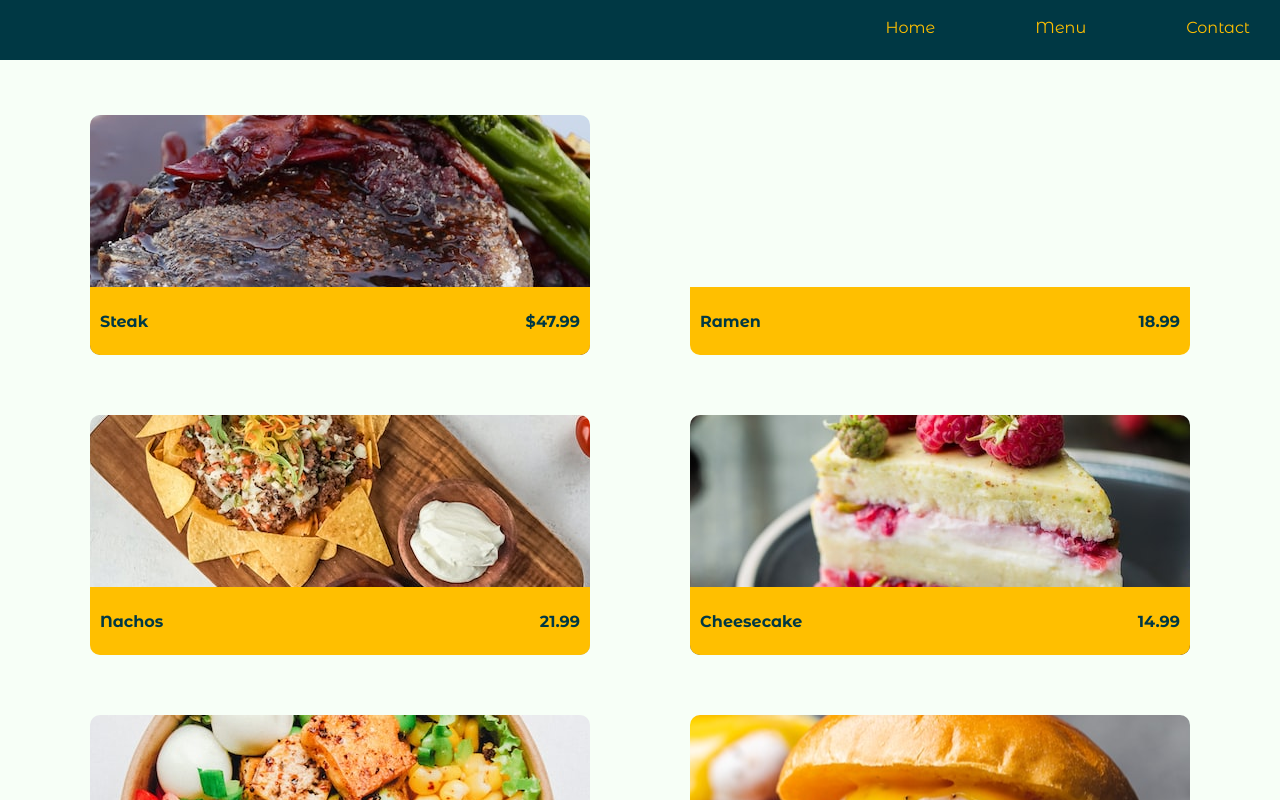
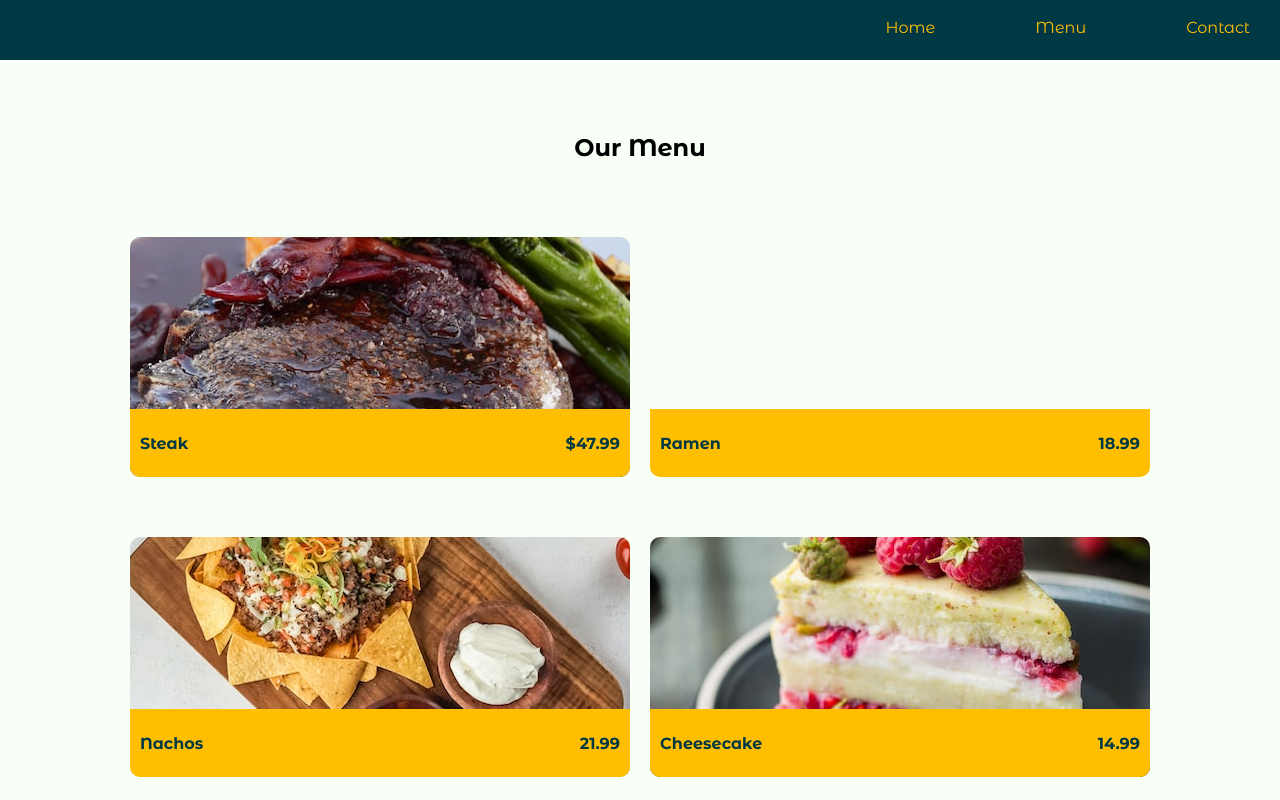
Before and after one commit to JDArciniegas/restaurant-odin-project, a website built with webpack: page dist/index.html in a window 1280 px wide. Both pictures are taken after a click on the item "Menu". Shown: the top 800 px of the page. Built offline with nearby package versions, Linux system fonts and the light colour scheme; files whose address does not match are found by name.

Commit message:
added menu header

```diff
--- a/src/css/menu.css
+++ b/src/css/menu.css
@@ -1,11 +1,18 @@
-#menu-container {
+#menu-container{
+  display: flex;
+  flex-direction: column;
+  align-items: center;
+  margin-top: 300px;
+}
+
+#cards-container {
   width: 100%;
   height: 100%;
   display: grid;
   justify-content: space-evenly;
   grid-template-columns: auto auto;
   grid-template-rows: 300px 300px 300px;
-  margin-top: 50px;
+  margin-top: 25px;
 }
 
 .card {
--- a/src/menu.js
+++ b/src/menu.js
@@ -59,14 +59,20 @@ const menu = () => {
   // create container
   const menuContainer = document.createElement("div");
   const menuHeader = document.createElement("h2");
+  menuHeader.textContent = "Our Menu"
+
+  const cardsContainer = document.createElement("div");
+  menuContainer.appendChild(menuHeader);
+  cardsContainer.setAttribute("id", "cards-container");
+
   menuContainer.setAttribute("id", "menu-container");
 
   Object.values(menuItems).forEach((dish) => {
-    menuContainer.appendChild(
+    cardsContainer.appendChild(
       createDish(dish.name, dish.price, dish.imageUrl)
     );
   })
-
+  menuContainer.appendChild(cardsContainer);
   return menuContainer;
 };
 
```
Also changed, not shown: dist/main.js.
